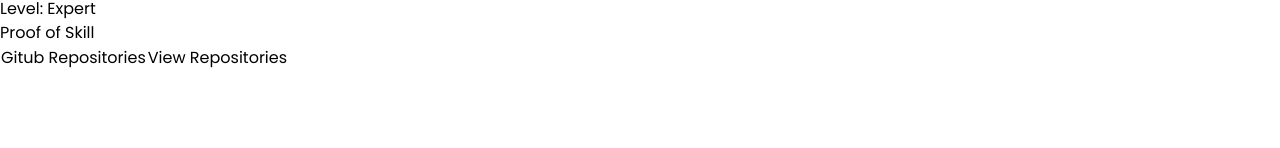
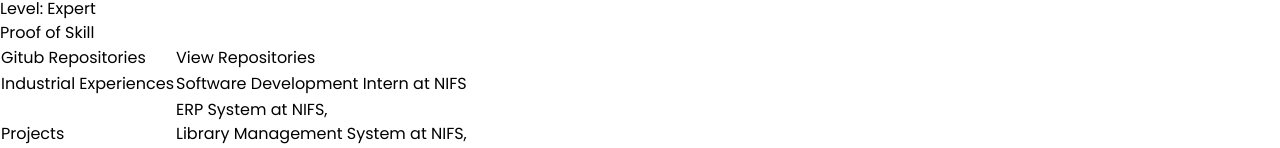
Before and after one commit to BackendExpert/Myportfolio, a React (Vite) app in the folder myportfolio/: page / in a window 1280 px wide. Shown: the part 1974-2122 px from the top of the page. Before the commit the page ends 2045 px from the top, so only its background shows below. Built offline with nearby package versions, Linux system fonts and the light colour scheme; a web font is replaced by a local one.

Commit message:
Update Skills.jsx
Co-Authored-By: JehanKandy  <jehankandy@gmail.com>

```diff
--- a/myportfolio/src/comportment/Skills.jsx
+++ b/myportfolio/src/comportment/Skills.jsx
@@ -17,11 +17,33 @@
                 <div className="md:my-8 my-4">
                     <h1 className="md:text-2xl text-xl text-red-600">Proof of Skill</h1>
                     <table border={0} className='my-4'>
-                        <tr>
+                        <tr className='border-b border-[#00A0DF]'>
                             <td>Gitub Repositories</td>
                             <td className='pl-4'>
-                                <a href="" target='_blank'>
+                                <a href="https://github.com/BackendExpert?tab=repositories&q=&type=&language=javascript&sort" target='_blank'>
                                     <p className="text-[#00A0DF]">View Repositories</p>
+                                </a>
+                            </td>
+                        </tr>
+                        <tr className='border-b border-[#00A0DF]'>
+                            <td>Industrial Experiences</td>
+                            <td className='pl-4'>
+                                <a href="https://www.linkedin.com/in/jehan-weerasuriya-23a3a4223/" target='_blank'>
+                                    <p className="text-[#00A0DF]">Software Development Intern at NIFS</p>
+                                </a>
+                            </td>
+                        </tr>
+                        <tr className='border-b border-[#00A0DF]'>
+                            <td>Projects</td>
+                            <td className='pl-4'>
+                                <a href="https://www.linkedin.com/in/jehan-weerasuriya-23a3a4223/details/projects/" target='_blank'>
+                                    <p className="text-[#00A0DF]">ERP System at NIFS, </p>
+                                </a>
+                                <a href="https://www.linkedin.com/in/jehan-weerasuriya-23a3a4223/details/projects/" target='_blank'>
+                                    <p className="text-[#00A0DF]">Library Management System at NIFS, </p>
+                                </a>
+                                <a href="https://www.linkedin.com/in/jehan-weerasuriya-23a3a4223/details/projects/" target='_blank'>
+                                    <p className="text-[#00A0DF]">Advanced University Management System, </p>
                                 </a>
                             </td>
                         </tr>
```
